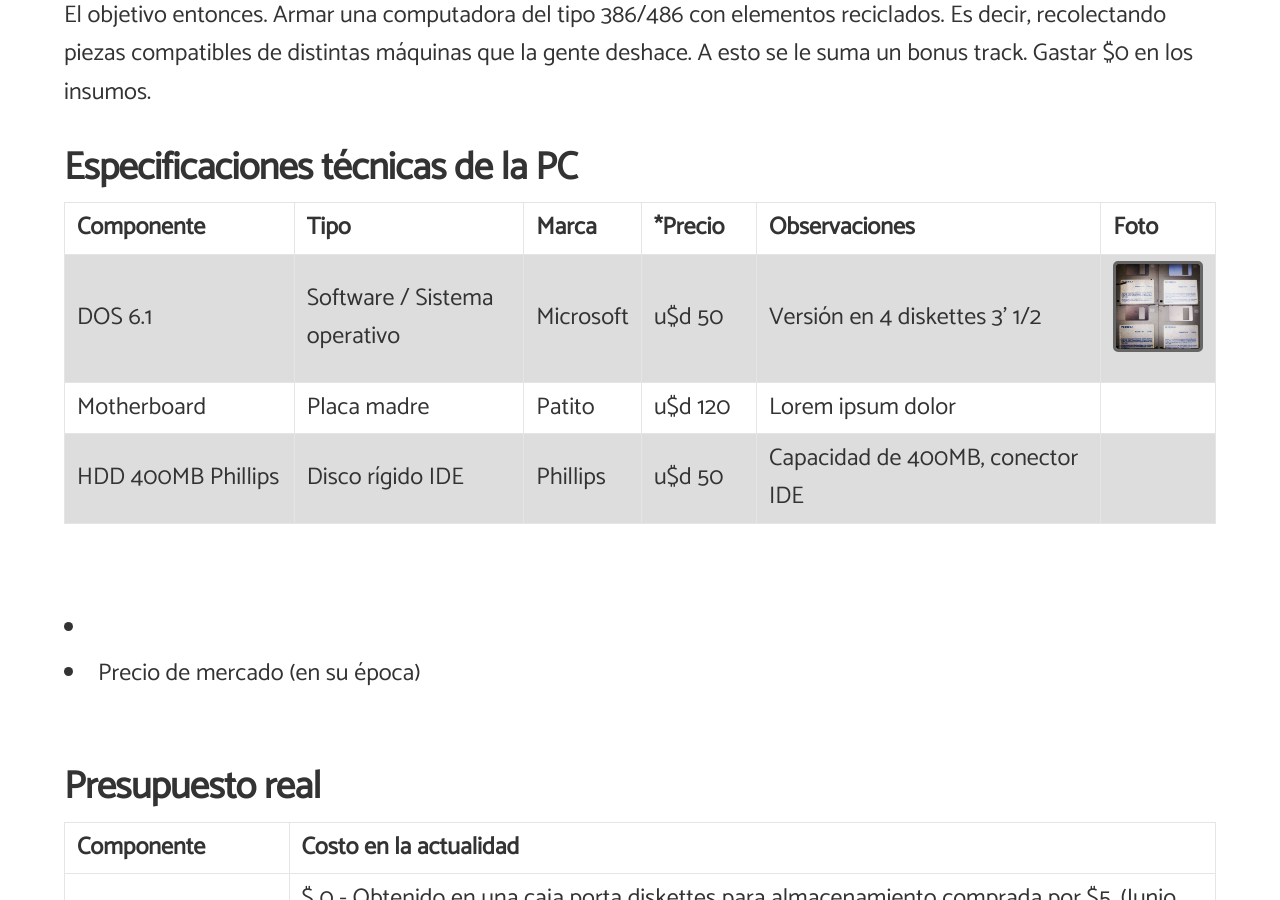
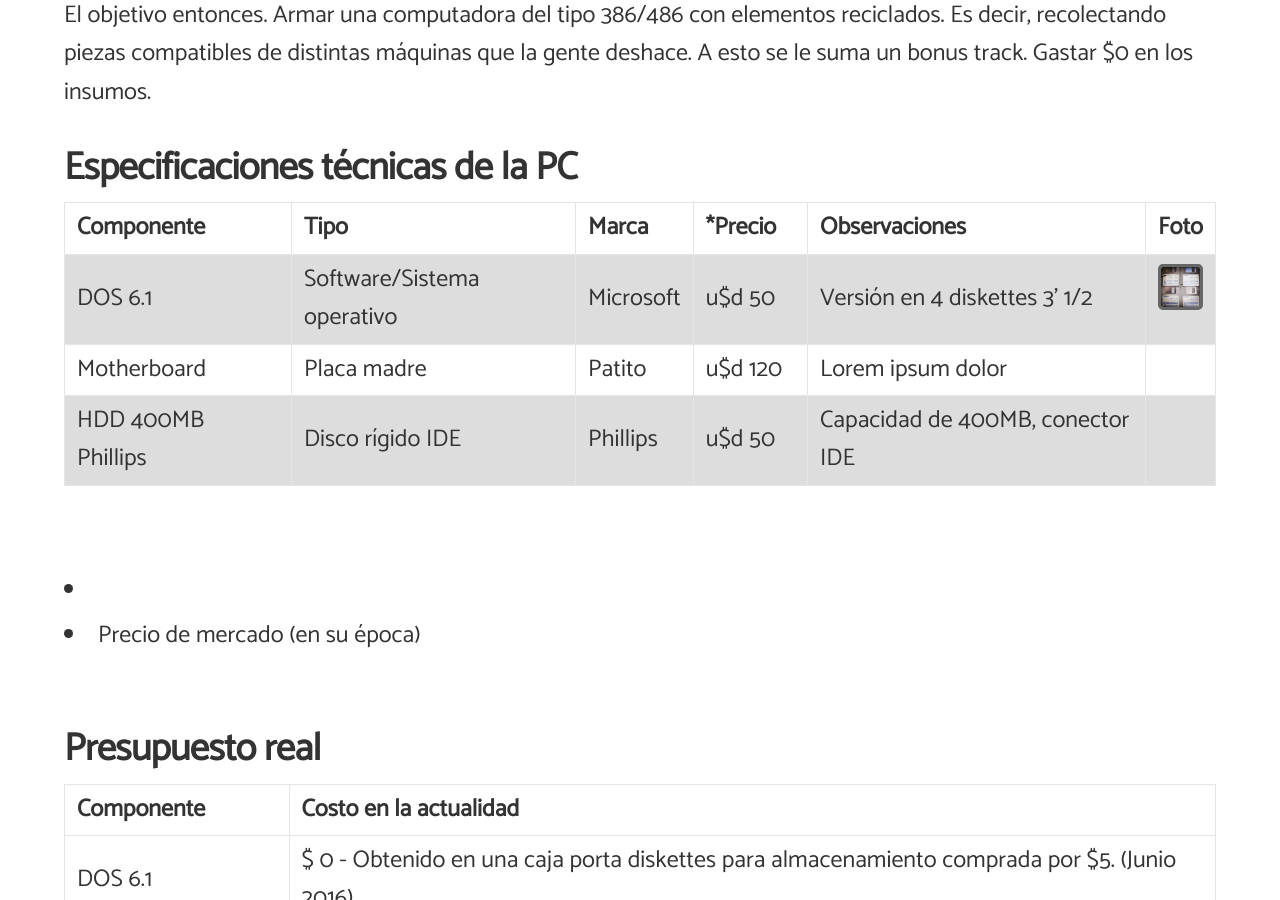
Before and after one commit to angelsimon/angelsimon.github.io, a Jekyll site: the page built from _posts/2016-10-03-armar-una-486-en-2016.md, in a window 1280 px wide and 900 px high, scrolled down 832 px. Built offline with Jekyll 4.4.1, drawn with Linux system fonts in a browser that asks for light colours; nearby versions of some CDN libraries; comment, search, counter and statistics services are not loaded.

Commit message:
Update 2016-10-03-armar-una-486-en-2016.md

```diff
--- a/_posts/2016-10-03-armar-una-486-en-2016.md
+++ b/_posts/2016-10-03-armar-una-486-en-2016.md
@@ -24,15 +24,15 @@
 <table class="bicolor">
 <tr>
   <th width="20%">Componente</th>
-  <th width="20%">Tipo</th>
+  <th width="25%">Tipo</th>
   <th width="10%">Marca</th>
   <th width="10%">*Precio</th>
   <th width="30%">Observaciones</th>
-  <th width="10%">Foto</th>
+  <th width="5%">Foto</th>
 </tr>
 <tr>
   <td>DOS 6.1</td>
-  <td>Software / Sistema operativo</td>
+  <td>Software/Sistema operativo</td>
   <td>Microsoft</td>
   <td>u$d 50</td>
   <td>Versión en 4 diskettes 3' 1/2</td>
```
